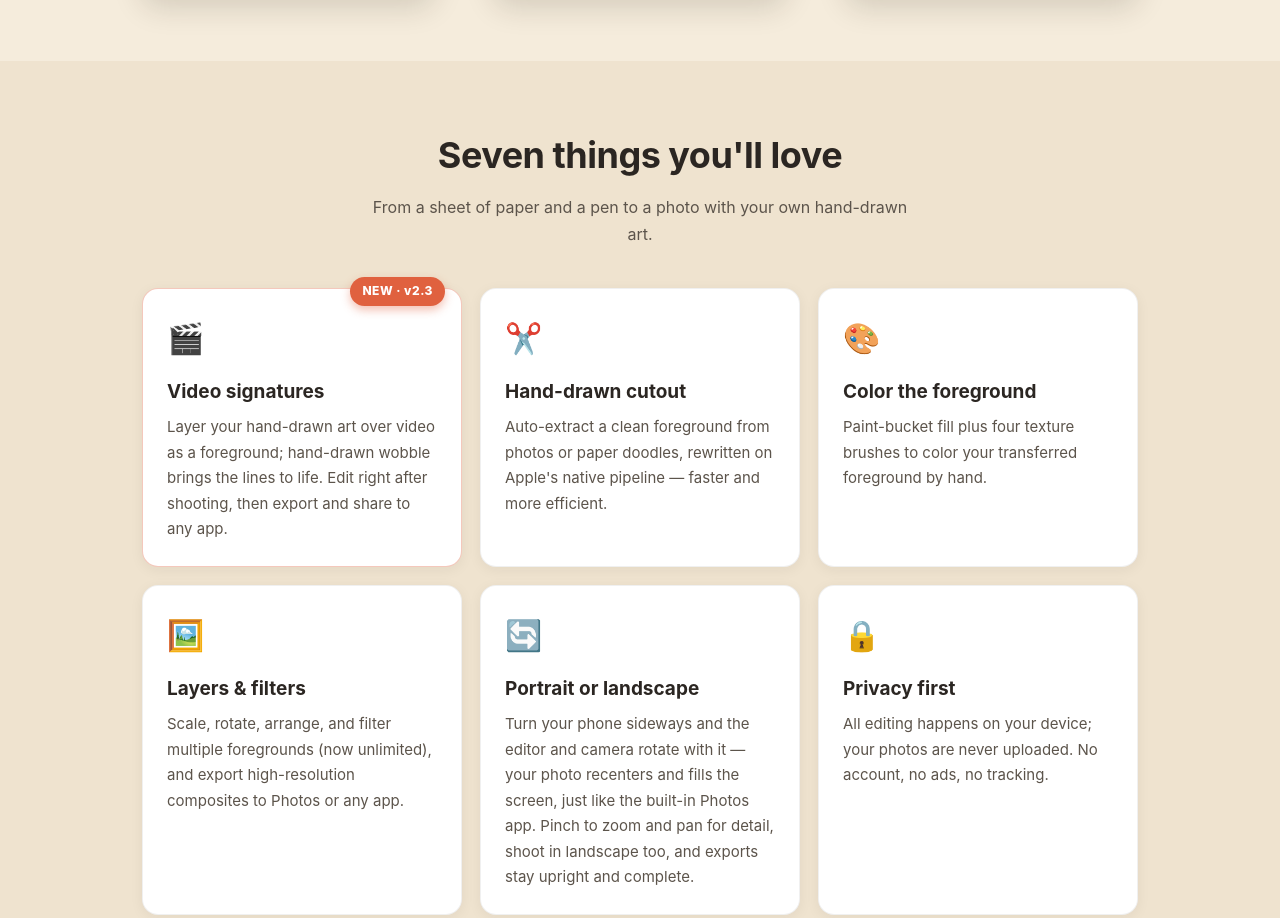
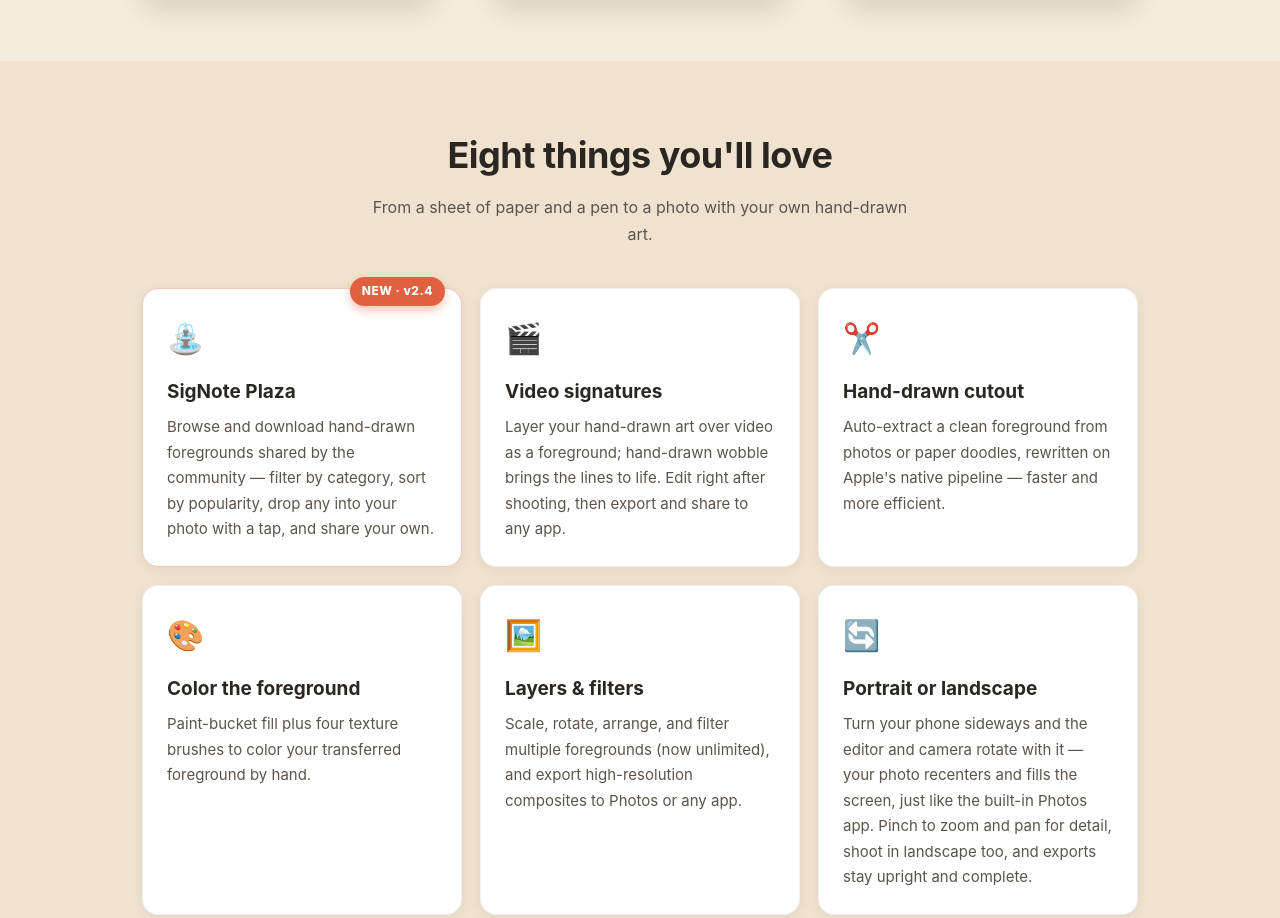
Before and after one commit to chshlingit/signote-site, a plain HTML site: page index.html in a window 1280 px wide. Shown: the part 1307-2225 px from the top of the page. Drawn offline with Linux system fonts and the light colour scheme.

Commit message:
功能區補 SigNote 廣場卡（八件事）＋帳號陳述同步 v2.4
Co-Authored-By: Claude Opus 4.8 <noreply@anthropic.com>

```diff
--- a/i18n.js
+++ b/i18n.js
@@ -17,13 +17,14 @@
       step1_h: "落書きを撮る", step1_p: "紙に落書きして撮るだけ。写真に転写する準備完了。紙とペンがあれば始められます。",
       step2_h: "自動で切り抜き", step2_p: "SigNote が Apple ネイティブの画像処理で自動的に背景を切り抜き、きれいな前景を抽出。10年支持された中核機能。",
       step3_h: "転写して色塗り", step3_p: "選んだ写真の前景に転写。色塗りエディタで色を塗り、拡大・回転・フィルターも自由。高解像度で書き出し・共有。",
-      feat_h2: "気に入る7つのこと", feat_sub: "紙とペンから、あなたの手描きが入った一枚へ。",
+      feat_h2: "気に入る8つのこと", feat_sub: "紙とペンから、あなたの手描きが入った一枚へ。",
+      fp_h: "SigNote ひろば", fp_p: "みんなが共有した手描き前景を閲覧・ダウンロード。カテゴリや人気順で探して、ワンタップで自分の写真へ。あなたの作品もシェアできます。",
       fv_h: "動画サイン", fv_p: "手描きを動画に重ねて前景に。手描きゆらぎで線が生き生き、撮ったらすぐ編集、書き出して共有。",
       f1_h: "手描き切り抜き", f1_p: "写真や紙の落書きからきれいな前景を自動抽出。Apple ネイティブ処理に刷新し、より速く省電力に。",
       f2_h: "前景に色塗り", f2_p: "塗りつぶし＋4種類の質感ブラシで、転写した前景に色塗り。",
       f3_h: "多重前景とフィルター", f3_p: "複数の前景を自由に拡大・回転・配置・フィルター（枚数無制限に）。高解像度で合成・書き出し。",
       f6_h: "縦でも横でも快適編集", f6_p: "本体を横にすると編集画面とカメラも回転し、写真が自動でセンタリング＆フル表示。標準の「写真」アプリのように自然。2本指で拡大・移動して細部を確認。撮影も横向きに対応し、見たままを転写。書き出しは常に正立・全体です。",
-      f4_h: "プライバシー重視", f4_p: "編集はすべて端末内で完結し、写真は外部に送信されません。アカウント不要・広告なし・トラッキングなし。",
+      f4_h: "プライバシー重視", f4_p: "編集はすべて端末内で完結し、写真は外部に送信されません。広告なし・トラッキングなし。編集にアカウントは不要、ひろばでのシェア時のみログインします。",
       f5_h: "既存ユーザーは追加課金なし", f5_p: "以前の有料版をご購入の方は、アップデート後 SigNote Pro が自動で解除され、追加課金はありません。",
       show_h2: "あなたの手描き、あなたの写真", show_sub: "同じ落書きでも、色を変えれば新しい前景。",
       v23_h2: "動画にもサインできる",
@@ -48,22 +49,6 @@
       plan_ribbon: "新登場", plan4_h: "SigNote 動画Pro",
       plan4_list: "<li>SigNoteロゴなしの動画書き出し</li><li>動画機能は無料でフル利用可能</li><li>手描き前景の重ね＋手描きゆらぎ</li><li>買い切り・永久解除</li>",
       price_note: "価格は地域の App Store に準じます。以前の有料版をご購入の方は、アップデート後 SigNote Pro が自動解除され追加課金はありません。",
-      priv_h1: "プライバシーポリシー",
-      priv_updated: "最終更新：2026-06-21 · 発行者 SigNote · お問い合わせ <a href=\"mailto:signote.app@gmail.com\">signote.app@gmail.com</a>",
-      priv_s1_h: "1. すべて端末内で完結",
-      priv_s1_p: "SigNote（以下「本アプリ」）のすべての機能——写真選択、カメラ撮影、切り抜き線画、色塗り、前景・フィルター、保存——は端末内で完結します。カメラ映像やアルバムの写真が当社サーバーに<strong>アップロードされることはありません</strong>。",
-      priv_s2_h: "2. 個人情報を収集しません",
-      priv_s2_p: "本アプリは<strong>登録・ログイン不要、アカウントも作成しません</strong>。氏名・メール・位置などの個人情報を収集せず、写真や作品を当社に送信することもありません。",
-      priv_s3_h: "3. 共有と書き出し",
-      priv_s3_p: "「共有」や「書き出し」をタップすると、画像は iOS の共有シート経由で選んだ宛先（写真、メッセージ、他のアプリ）に渡されます。その後の取り扱いは、選んだアプリ／サービスのポリシーに従い、本アプリとは無関係です。",
-      priv_s4_h: "4. カメラ・写真の許可",
-      priv_s4_p: "カメラと写真ライブラリの許可は、編集する写真を選択・撮影するためだけに使われます。結果は端末内に残り、保存・共有はあなたが決めます。",
-      priv_s5_h: "5. 行わないこと",
-      priv_s5_p: "本アプリは広告を含まず、アプリ／サイトをまたぐトラッキングや分析 SDK を使わず、広告目的でデータを販売・共有しません。",
-      priv_s6_h: "6. 子どもについて", priv_s6_p: "本アプリは一般向けで、子ども向けに特化したものではありません。",
-      priv_s7_h: "7. 変更", priv_s7_p: "本ポリシーを更新した場合は、このページで日付とともに告知します。",
-      priv_s8_h: "8. お問い合わせ",
-      priv_s8_p: "プライバシーに関するご質問は <a href=\"mailto:signote.app@gmail.com\">signote.app@gmail.com</a> までご連絡ください。",
       terms_h1: "利用規約", terms_updated: "最終更新：2026-06-21 · SigNote",
       terms_s1_h: "1. ライセンス",
       terms_s1_p: "本アプリは Apple App Store を通じて提供され、Apple の<a href=\"https://www.apple.com/legal/internet-services/itunes/dev/stdeula/\">標準エンドユーザーライセンス契約（EULA）</a>に従います。個人的・非独占的・譲渡不可の使用権を付与します。",
@@ -120,7 +105,7 @@
       sup_q6: "動画機能は有料ですか？",
       sup_a6: "いいえ。動画機能は無料でフルに使えます——動画を背景に、手描き前景の重ね、手描きゆらぎ、カメラでの撮影、書き出し・共有まですべて開放。無料版の書き出しには SigNote のロゴが入り、「SigNote 動画Pro」（買い切り・サブスクなし）の購入でロゴなしで書き出せます。",
       sup_q7: "動画はアップロードされますか？",
-      sup_a7: "いいえ。動画の選択・編集・合成・書き出しはすべて端末内で完結し、動画や作品がサーバーへ送信されることはありません。アカウント不要・広告なし・トラッキングなしです。"
+      sup_a7: "いいえ。動画の選択・編集・合成・書き出しはすべて端末内で完結し、動画や作品がサーバーへ送信されることはありません。広告なし・トラッキングなし。編集にアカウントは不要で、「SigNote ひろば」でのシェア時のみログインします。"
     },
     en: {
       nav_how: "How it works", nav_features: "Features", nav_video: "Video", nav_plaza: "Plaza", nav_pricing: "Pricing", nav_support: "Support",
@@ -137,13 +122,14 @@
       step1_h: "Snap a doodle", step1_p: "Doodle on paper and snap it, ready to transfer onto your photo. A sheet of paper and a pen is all you need.",
       step2_h: "Auto cutout", step2_p: "SigNote cuts out the background on Apple's native imaging pipeline and extracts a clean foreground. The 10-year core feature.",
       step3_h: "Transfer & color", step3_p: "Transfer it onto your chosen photo as a foreground, paint it in the coloring editor, scale, rotate, filter, and export or share in high resolution.",
-      feat_h2: "Seven things you'll love", feat_sub: "From a sheet of paper and a pen to a photo with your own hand-drawn art.",
+      feat_h2: "Eight things you'll love", feat_sub: "From a sheet of paper and a pen to a photo with your own hand-drawn art.",
+      fp_h: "SigNote Plaza", fp_p: "Browse and download hand-drawn foregrounds shared by the community — filter by category, sort by popularity, drop any into your photo with a tap, and share your own.",
       fv_h: "Video signatures", fv_p: "Layer your hand-drawn art over video as a foreground; hand-drawn wobble brings the lines to life. Edit right after shooting, then export and share to any app.",
       f1_h: "Hand-drawn cutout", f1_p: "Auto-extract a clean foreground from photos or paper doodles, rewritten on Apple's native pipeline — faster and more efficient.",
       f2_h: "Color the foreground", f2_p: "Paint-bucket fill plus four texture brushes to color your transferred foreground by hand.",
       f3_h: "Layers & filters", f3_p: "Scale, rotate, arrange, and filter multiple foregrounds (now unlimited), and export high-resolution composites to Photos or any app.",
       f6_h: "Portrait or landscape", f6_p: "Turn your phone sideways and the editor and camera rotate with it — your photo recenters and fills the screen, just like the built-in Photos app. Pinch to zoom and pan for detail, shoot in landscape too, and exports stay upright and complete.",
-      f4_h: "Privacy first", f4_p: "All editing happens on your device; your photos are never uploaded. No account, no ads, no tracking.",
+      f4_h: "Privacy first", f4_p: "All editing happens on your device; your photos are never uploaded. No ads, no tracking. No account needed to edit — sign in only to share on the Plaza.",
       f5_h: "No second charge", f5_p: "If you bought the paid app, SigNote Pro unlocks automatically after updating — you're never charged again.",
       show_h2: "Your art, your photo", show_sub: "Same doodle, new color, new foreground.",
       v23_h2: "Now you can sign videos too",
@@ -168,22 +154,6 @@
       plan_ribbon: "NEW", plan4_h: "SigNote Video Pro",
       plan4_list: "<li>Video export without the SigNote watermark</li><li>Video features fully free to use</li><li>Foregrounds on video + wobble</li><li>One-time purchase, yours forever</li>",
       price_note: "Actual prices follow your regional App Store. Previous paid users get SigNote Pro automatically after updating, at no charge.",
-      priv_h1: "Privacy Policy",
-      priv_updated: "Last updated: 2026-06-21 · Developer: SigNote · Contact <a href=\"mailto:signote.app@gmail.com\">signote.app@gmail.com</a>",
-      priv_s1_h: "1. Everything happens on your device",
-      priv_s1_p: "All of the App's features — choosing photos, camera capture, line-art cutout, coloring, foregrounds and filters, saving — run locally on your device. Your camera feed and library photos are <strong>not uploaded</strong> to our servers.",
-      priv_s2_h: "2. We don't collect personal data",
-      priv_s2_p: "The App requires <strong>no registration or sign-in and creates no account</strong>. We do not collect your name, email, or location, and we never send your photos or creations to us.",
-      priv_s3_h: "3. Sharing &amp; exporting",
-      priv_s3_p: "When you tap Share or Export, the image is handed to your chosen destination (Photos, Messages, another app) via the iOS share sheet. What happens next is governed by that app/service's own policy, not ours.",
-      priv_s4_h: "4. Camera &amp; photo permissions",
-      priv_s4_p: "Camera and photo-library access is used only so you can pick or capture a photo to edit; the result stays on your device, and you decide whether to save or share it.",
-      priv_s5_h: "5. What we don't do",
-      priv_s5_p: "The App contains no ads, no cross-app/website tracking, no analytics SDKs, and we do not sell or share your data for advertising.",
-      priv_s6_h: "6. Children", priv_s6_p: "The App is general-audience and not specifically directed at children.",
-      priv_s7_h: "7. Changes", priv_s7_p: "Updates will be posted here with a revised date.",
-      priv_s8_h: "8. Contact",
-      priv_s8_p: "For any privacy questions, email <a href=\"mailto:signote.app@gmail.com\">signote.app@gmail.com</a>.",
       terms_h1: "Terms of Use", terms_updated: "Last updated: 2026-06-21 · SigNote",
       terms_s1_h: "1. License",
       terms_s1_p: "The App is distributed via the Apple App Store and is governed by Apple's <a href=\"https://www.apple.com/legal/internet-services/itunes/dev/stdeula/\">Standard EULA</a>. We grant you a personal, non-exclusive, non-transferable right to use it.",
@@ -240,7 +210,7 @@
       sup_q6: "Is the video feature paid?",
       sup_a6: "No — the video feature is fully usable for free: video backgrounds, hand-drawn foregrounds over video, hand-drawn wobble, in-app camera recording, and export/share are all unlocked. Free exports include the SigNote watermark; purchase SigNote Video Pro (one-time, no subscription) to export without it.",
       sup_q7: "Are my videos uploaded?",
-      sup_a7: "No. Picking, editing, compositing, and exporting your videos all happen on your device — nothing is uploaded to any server. No account, no ads, no tracking."
+      sup_a7: "No. Picking, editing, compositing, and exporting your videos all happen on your device — nothing is uploaded to any server. No ads, no tracking. No account needed to edit — sign in only to share on SigNote Plaza."
     }
   };
   var LANGS = { zh: "zh-Hant", ja: "ja", en: "en" };
--- a/index.html
+++ b/index.html
@@ -104,15 +104,16 @@
 <!-- FEATURES -->
 <section class="block tint" id="features">
   <div class="wrap">
-    <h2 data-i18n="feat_h2">你會愛上的七件事</h2>
+    <h2 data-i18n="feat_h2">你會愛上的八件事</h2>
     <p class="sub" data-i18n="feat_sub">從一張紙、一隻筆，到一張有你手繪的照片。</p>
     <div class="features">
-      <div class="card new"><span class="badge-new">NEW · v2.3</span><div class="ic">🎬</div><h3 data-i18n="fv_h">影片簽名</h3><p data-i18n="fv_p">把手繪疊上影片當前景，手繪抖動讓線條活起來；拍完直接編輯，匯出分享到任何 App。</p></div>
+      <div class="card new"><span class="badge-new">NEW · v2.4</span><div class="ic">⛲</div><h3 data-i18n="fp_h">SigNote 廣場</h3><p data-i18n="fp_p">瀏覽、下載社群分享的手繪前景，依分類與人氣挑選，一鍵貼進你的照片；也把你的創作分享給大家。</p></div>
+      <div class="card"><div class="ic">🎬</div><h3 data-i18n="fv_h">影片簽名</h3><p data-i18n="fv_p">把手繪疊上影片當前景，手繪抖動讓線條活起來；拍完直接編輯，匯出分享到任何 App。</p></div>
       <div class="card"><div class="ic">✂️</div><h3 data-i18n="f1_h">手繪去背</h3><p data-i18n="f1_p">照片或紙上塗鴉自動萃取乾淨前景，以 Apple 原生影像管線重寫，更快更省電。</p></div>
       <div class="card"><div class="ic">🎨</div><h3 data-i18n="f2_h">前景上色</h3><p data-i18n="f2_p">油漆桶填色＋四種質感筆刷，為轉印的前景親手上色。</p></div>
       <div class="card"><div class="ic">🖼️</div><h3 data-i18n="f3_h">多層前景與濾鏡</h3><p data-i18n="f3_p">多張前景自由縮放、旋轉、排列、套濾鏡（不再有張數上限），高解析合成輸出到相簿或任何 App。</p></div>
       <div class="card"><div class="ic">🔄</div><h3 data-i18n="f6_h">直向橫向都好編</h3><p data-i18n="f6_p">手機打橫，編輯畫面與相機跟著轉、照片自動置中滿版，像 iOS 內建「相片」一樣自然；雙指縮放、平移看細節，連拍照都能橫拿、所見即所得，成品永遠正立完整。</p></div>
-      <div class="card"><div class="ic">🔒</div><h3 data-i18n="f4_h">隱私優先</h3><p data-i18n="f4_p">編輯全在裝置本機完成，相簿照片不外傳。無帳號、無廣告、無追蹤。</p></div>
+      <div class="card"><div class="ic">🔒</div><h3 data-i18n="f4_h">隱私優先</h3><p data-i18n="f4_p">編輯全在裝置本機完成，相簿照片不外傳。無廣告、無追蹤；編輯不用帳號，廣場分享才需登入。</p></div>
       <div class="card"><div class="ic">💛</div><h3 data-i18n="f5_h">老用戶不二次收費</h3><p data-i18n="f5_p">曾購買付費版的你，更新後自動解鎖 SigNote Pro，永不再收費。</p></div>
     </div>
   </div>
```
Also changed, not shown: support.html (+1 -1 lines).
